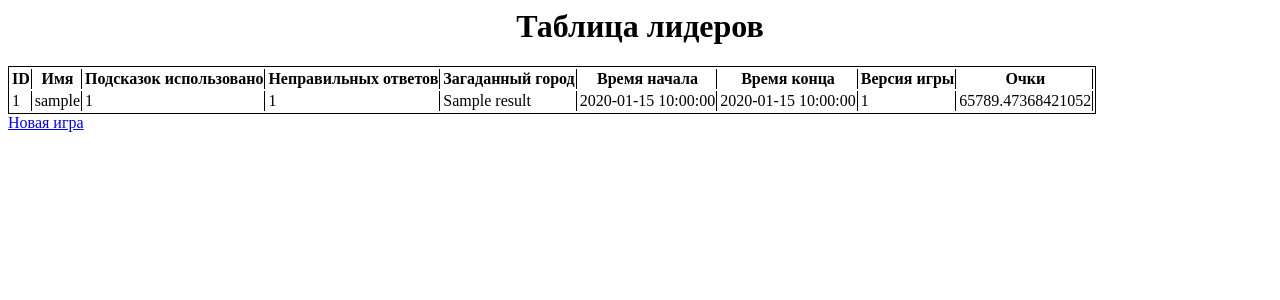
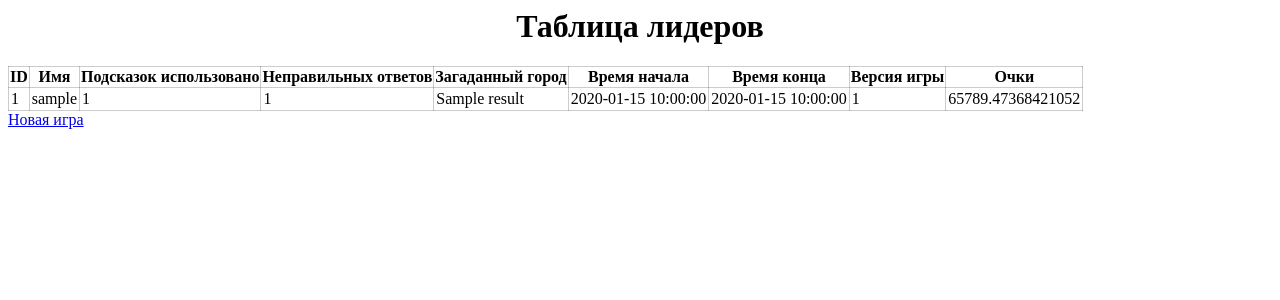
Before and after one commit to groomyjohny/City-Guesser, a Flask app: page /leaderboard in a window 1280 px wide. Shown: the top 300 px of the page. Run offline with Flask 2, Linux system fonts and the light colour scheme; tables that the repository leaves empty hold one stand-in row (values such as "Sample post").

Commit message:
Nicer visuals for leaderboard.html table

```diff
--- a/templates/leaderboard.html
+++ b/templates/leaderboard.html
@@ -1,10 +1,18 @@
 <style>
     #leaderboard-table {
         border: 1px solid black;
+        border-collapse: collapse;
     }
     .board-cell, th {
-        border-right: 1px solid black;
-        border-collapse: collapse;
+        border: 1px solid rgba(0,0,0,0.2);
+    }
+
+    .board-cell {
+        padding: 2px 2px;
+    }
+
+    tr:hover {
+        background-color: rgba(255, 255, 0, 0.25);
     }
 </style>
 <h1 style="text-align: center;">Таблица лидеров</h1>
```
